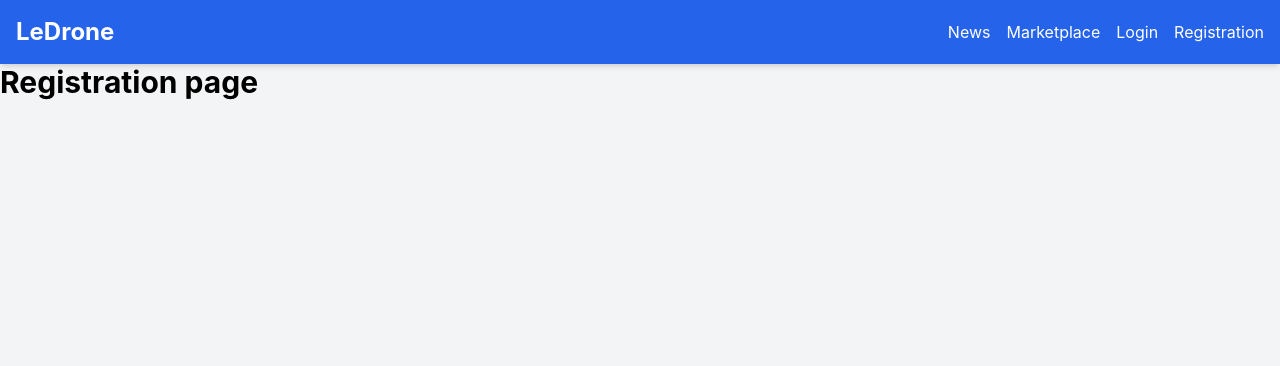
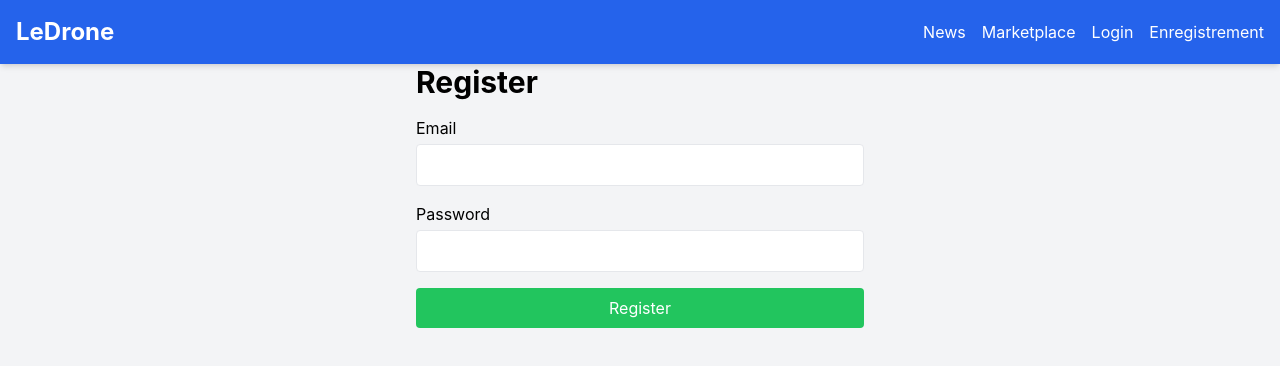
Before and after one commit to adams-5689/ledrone, a React (Vite) app: page /registration in a window 1280 px wide. Shown: the top 366 px of the page. Built offline with nearby package versions, Linux system fonts and the light colour scheme; no server answers.

Commit message:
login and  register setup

```diff
--- a/src/components/Header.tsx
+++ b/src/components/Header.tsx
@@ -1,7 +1,9 @@
 import React from "react";
 import { Link } from "react-router-dom";
+import { useAuth } from "../contexts/AuthContexts";
 
 const Header: React.FC = () => {
+  const { user, logout } = useAuth();
   return (
     <header className="bg-blue-600 text-white shadow-md">
       <div className="container mx-auto px-4 py-4 flex justify-between items-center">
@@ -26,6 +28,27 @@ const Header: React.FC = () => {
                 Marketplace
               </Link>
             </li>
+            {user ? (
+              <>
+                <li>
+                  <Link
+                    to="/profile"
+                    className="hover:text-blue-200 transition-colors"
+                  >
+                    profile
+                  </Link>
+                </li>
+                <li>
+                  <button
+                    onClick={() => logout()}
+                    className="hover:text-blue-200 transition-colors"
+                  >
+                    logout
+                  </button>
+                </li>
+              </>
+            ) : (
+              <>
                 <li>
                   <Link
                     to="/login"
@@ -35,13 +58,17 @@ const Header: React.FC = () => {
                   </Link>
                 </li>
                 <li>
+                  <li>
                     <Link
-                to="/registration"
+                      to="/enregistrement"
                       className="hover:text-blue-200 transition-colors"
                     >
-                Registration
+                      Enregistrement
                     </Link>
                   </li>
+                </li>
+              </>
+            )}
           </ul>
         </nav>
       </div>
--- a/src/pages/Login.tsx
+++ b/src/pages/Login.tsx
@@ -1,9 +1,59 @@
-import React from "react";
+import React, { useState } from "react";
+import { useNavigate } from "react-router-dom";
+import { useAuth } from "../contexts/AuthContexts";
 
 const Login: React.FC = () => {
+  const [email, setEmail] = useState("");
+  const [password, setPassword] = useState("");
+  const [error, setError] = useState("");
+  const navigat = useNavigate();
+  const { login } = useAuth();
+
+  const handleSubmit = async (e: React.FormEvent) => {
+    e.preventDefault();
+    try {
+      await login(email, password);
+      navigat("/");
+    } catch (error) {
+      setError("Echec de la connexion");
+    }
+  };
+
   return (
-    <div>
-      <h1 className="text-3xl font-bold mb-4"> Login page</h1>
+    <div className="max-w-md mx-auto">
+      <h1 className="text-3xl font-bold mb-4">Login</h1>
+      {error && <p className="text-red-500 mb-4">{error}</p>}
+      <form onSubmit={handleSubmit} className="space-y-4">
+        <div>
+          <label htmlFor="email" className="block mb-1">
+            Email
+          </label>
+          <input
+            type="email"
+            id="email"
+            value={email}
+            onChange={(e) => setEmail(e.target.value)}
+            required
+            className="w-full px-3 py-2 border rounded"
+          />
+        </div>
+        <div>
+          <input
+            type="password"
+            id="password"
+            value={password}
+            onChange={(e) => setPassword(e.target.value)}
+            required
+            className="w-full px-3 py-2 border rounded"
+          />
+        </div>
+        <button
+          type="submit"
+          className="w-full bg-blue-500 text-white py-2 rounded hover:bg-blue-600"
+        >
+          Login
+        </button>
+      </form>
     </div>
   );
 };
--- a/src/pages/Registration.tsx
+++ b/src/pages/Registration.tsx
@@ -1,9 +1,62 @@
-import React from "react";
+import React, { useState } from "react";
+import { useNavigate } from "react-router-dom";
+import { useAuth } from "../contexts/AuthContexts";
 
 const Registration: React.FC = () => {
+  const [email, setEmail] = useState("");
+  const [password, setPassword] = useState("");
+  const [error, setError] = useState("");
+  const navigate = useNavigate();
+  const { register } = useAuth();
+
+  const handleSubmit = async (e: React.FormEvent) => {
+    e.preventDefault();
+    try {
+      await register(email, password);
+      navigate("/");
+    } catch (error) {
+      setError("Failed to create an account");
+    }
+  };
+
   return (
-    <div>
-      <h1 className="text-3xl font-bold mb-4"> Registration page</h1>
+    <div className="max-w-md mx-auto">
+      <h1 className="text-3xl font-bold mb-4">Register</h1>
+      {error && <p className="text-red-500 mb-4">{error}</p>}
+      <form onSubmit={handleSubmit} className="space-y-4">
+        <div>
+          <label htmlFor="email" className="block mb-1">
+            Email
+          </label>
+          <input
+            type="email"
+            id="email"
+            value={email}
+            onChange={(e) => setEmail(e.target.value)}
+            required
+            className="w-full px-3 py-2 border rounded"
+          />
+        </div>
+        <div>
+          <label htmlFor="password" className="block mb-1">
+            Password
+          </label>
+          <input
+            type="password"
+            id="password"
+            value={password}
+            onChange={(e) => setPassword(e.target.value)}
+            required
+            className="w-full px-3 py-2 border rounded"
+          />
+        </div>
+        <button
+          type="submit"
+          className="w-full bg-green-500 text-white py-2 rounded hover:bg-green-600"
+        >
+          Register
+        </button>
+      </form>
     </div>
   );
 };
```
Also changed, not shown: src/App.tsx (+8 -6 lines). Lines whose indentation alone changed are shown as unchanged.
